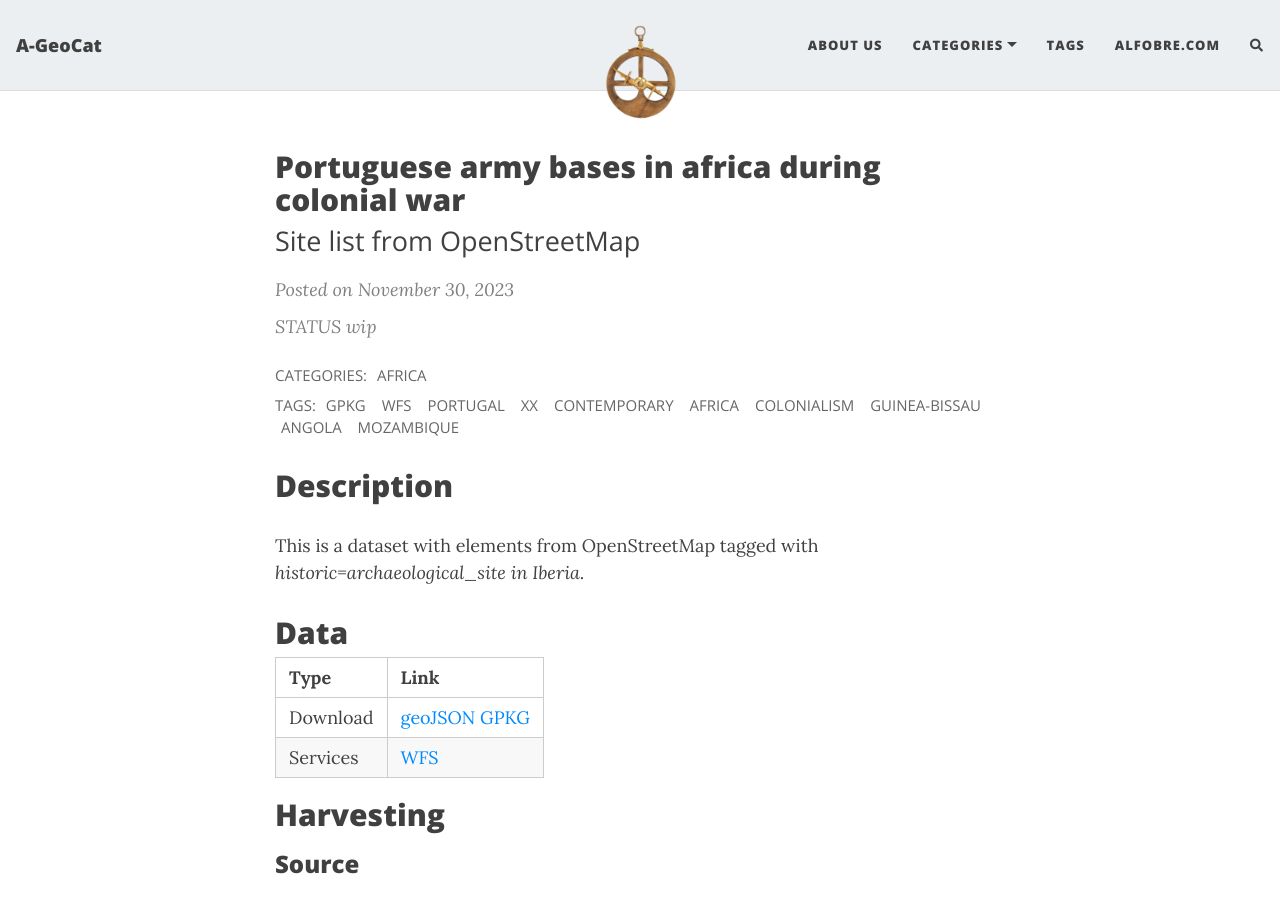
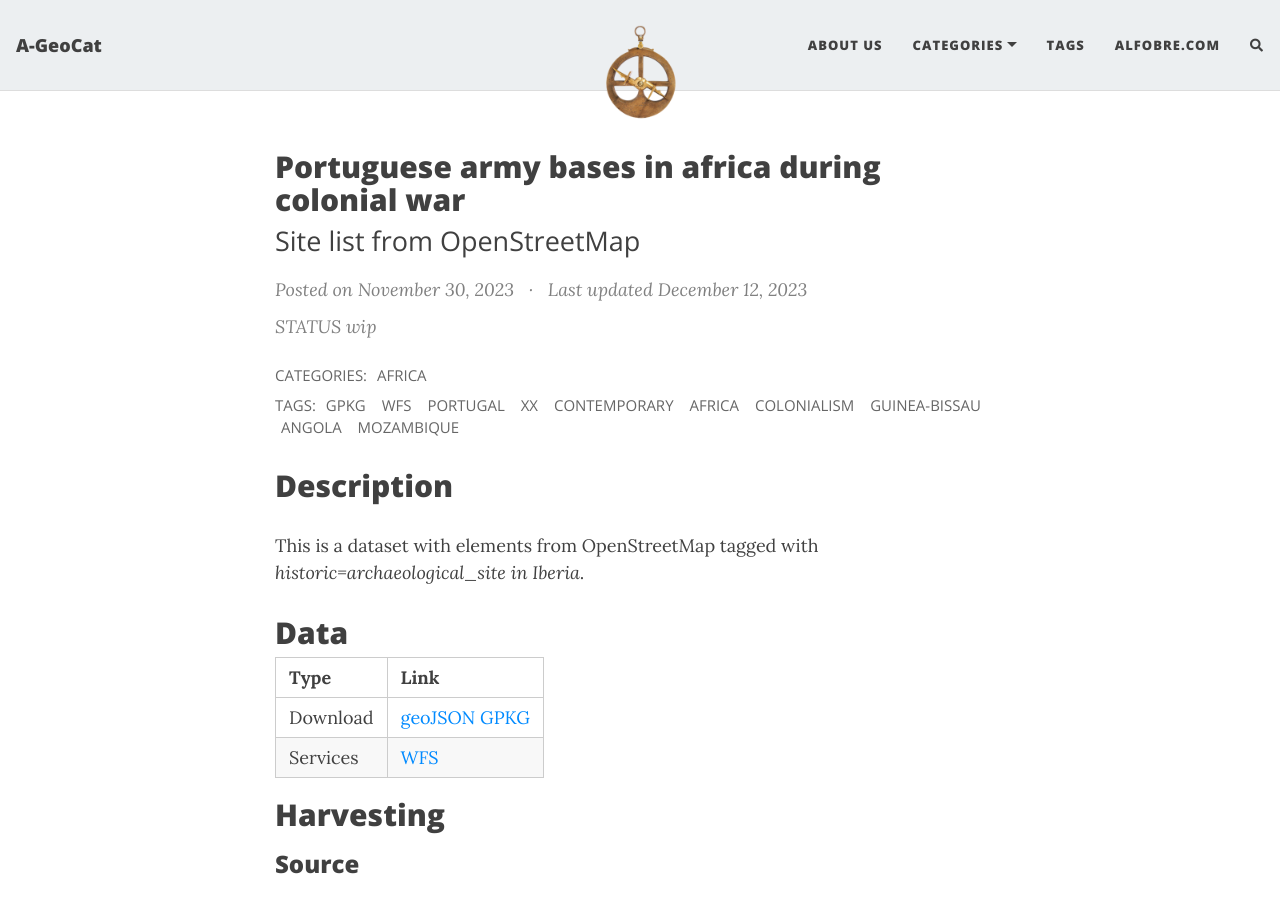
Before and after one commit to projetoalfobre/a-geocat, a Jekyll site: the page built from _posts/2023-11-30-portuguese-army-during-colonial-war.md, in a window 1280 px wide and 900 px high. Built offline with Jekyll 4.4.1, drawn with Linux system fonts in a browser that asks for light colours; nearby versions of some CDN libraries; comment, search, counter and statistics services are not loaded.

Commit message:
Update 2023-11-30-portuguese-army-during-colonial-war.md

```diff
--- a/_posts/2023-11-30-portuguese-army-during-colonial-war.md
+++ b/_posts/2023-11-30-portuguese-army-during-colonial-war.md
@@ -10,6 +10,7 @@ author:
 categories: [Africa]
 published: true
 status: wip
+last-updated: 12-12-2023
 ---
 
 ## Description
```
